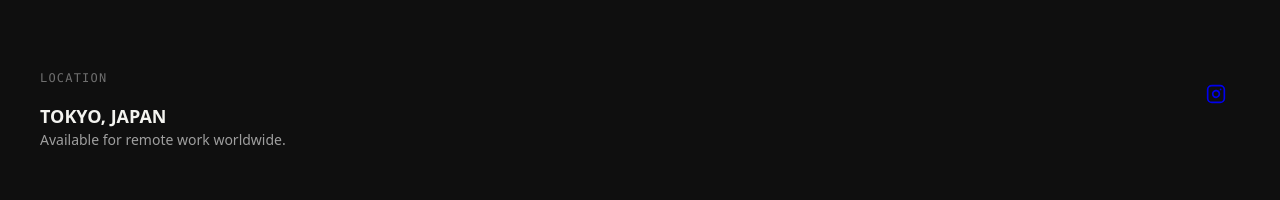
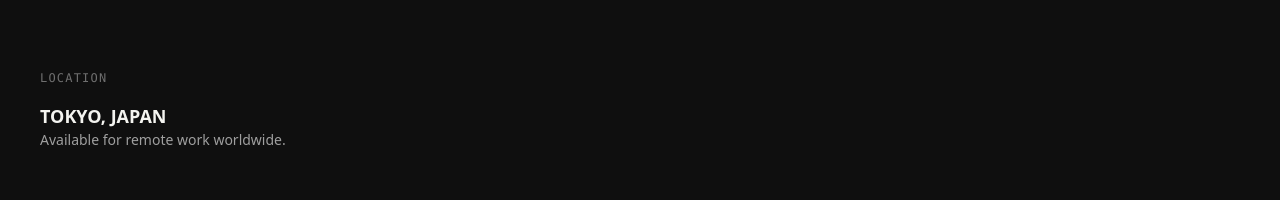
Before and after one commit to puyi27/PORTFOLIO-CONJUNTO, a Next.js app in the folder portfolio-conjunto/: page /demo/creativo in a window 1280 px wide. Shown: the part 7370-7570 px from the top of the page. Built offline with nearby package versions, Linux system fonts and the light colour scheme.

Commit message:
fix: remove Instagram icon

```diff
--- a/portfolio-conjunto/app/demo/creativo/page.jsx
+++ b/portfolio-conjunto/app/demo/creativo/page.jsx
@@ -3,7 +3,7 @@
 import React, { useEffect, useRef, useState } from "react";
 import { motion, useScroll, useTransform, useSpring, AnimatePresence } from "framer-motion";
 import Link from "next/link";
-import { ArrowUpRight, ArrowRight, Play, Eye, Maximize2, MoveRight, Instagram, Download } from "lucide-react";
+import { ArrowUpRight, ArrowRight, Play, Eye, Maximize2, MoveRight, Download } from "lucide-react";
 import DemoLayout from "@/components/DemoLayout";
 import clsx from "clsx";
 import { twMerge } from "tailwind-merge";
@@ -299,7 +299,7 @@ export default function CreativoDemo() {
               <p className="text-sm text-white/60">Available for remote work worldwide.</p>
             </div>
             <div className="flex justify-start md:justify-end gap-6">
-              {[Instagram].map((Icon, i) => (
+              {[].map((Icon, i) => (
                 <a key={i} href="#" className="w-12 h-12 rounded-full border border-white/10 flex items-center justify-center hover:bg-white hover:text-black transition-colors"
                   onMouseEnter={() => setCursorVariant("text")} onMouseLeave={() => setCursorVariant("default")}>
                   <Icon size={20} />
```
